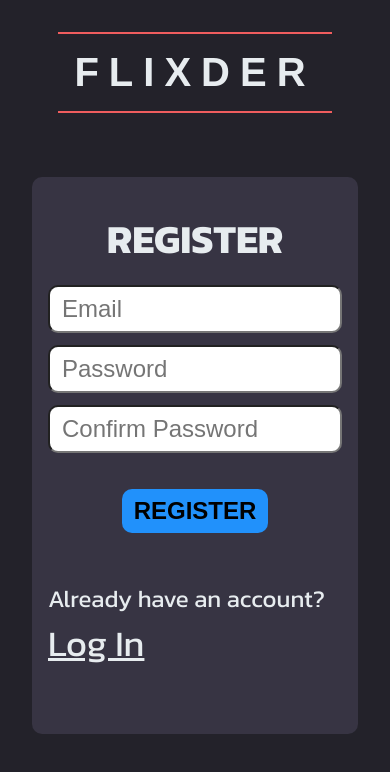
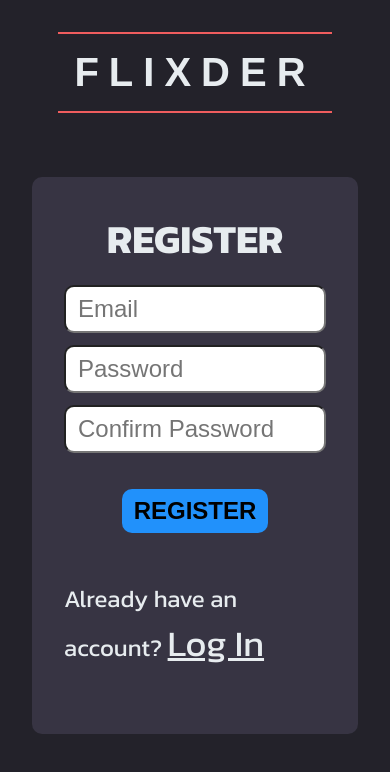
Before and after one commit to venoblin/flixder-frontend, a React (Create React App) app: page /register in a window 390 px wide. Shown: the top 772 px of the page. Built offline with nearby package versions, Linux system fonts and the light colour scheme; no server answers; a web font is replaced by a local one.

Commit message:
Added responsive styles

```diff
--- a/src/styles/App.css
+++ b/src/styles/App.css
@@ -157,13 +157,16 @@ form .providers-container div input {
   h1.logo {
     font-size: 2.5em;
   }
-  .Login form,
-  .Register form {
+  p.logo {
+    font-size: 1em;
+  }
+  form {
     padding-left: 1rem;
     padding-right: 1rem;
   }
-  .Login input,
-  .Register input {
+  input[type=text],
+  input[type=email],
+  input[type=password] {
     width: 100%;
   }
 }/*# sourceMappingURL=App.css.map */
--- a/src/styles/App.scss
+++ b/src/styles/App.scss
@@ -166,15 +166,18 @@ form {
     font-size: 2.5em;
   }
 
-  .Login,
-  .Register {
-    form {
-      padding-left: 1rem;
-      padding-right: 1rem;
-    }
+  p.logo {
+    font-size: 1em;
+  }
 
-    input {
-      width: 100%;
-    }
+  form {
+    padding-left: 1rem;
+    padding-right: 1rem;
+  }
+
+  input[type="text"],
+  input[type="email"],
+  input[type="password"] {
+    width: 100%;
   }
 }
```
Also changed, not shown: 1 other file (tests, documents, lock files or other folders).
